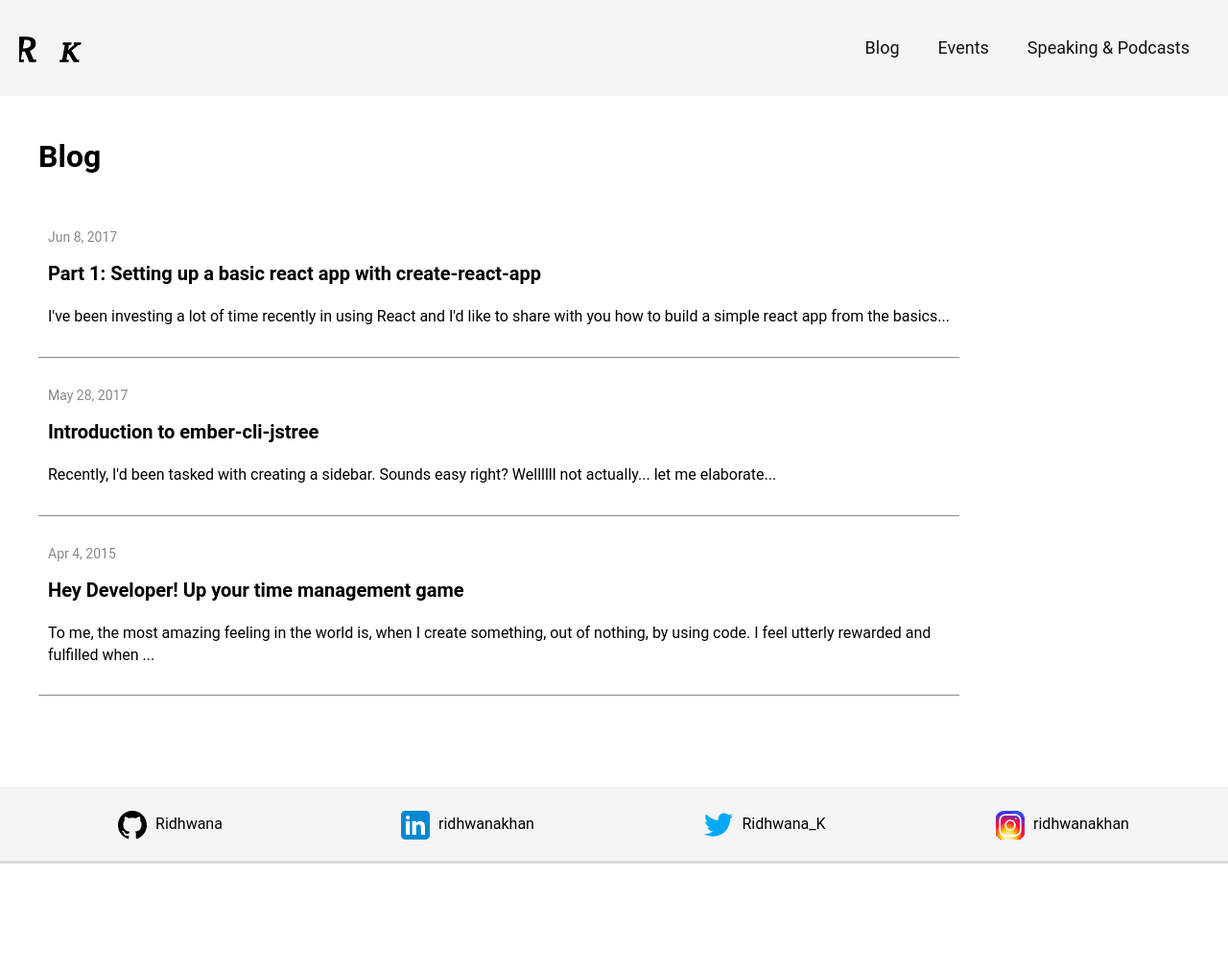
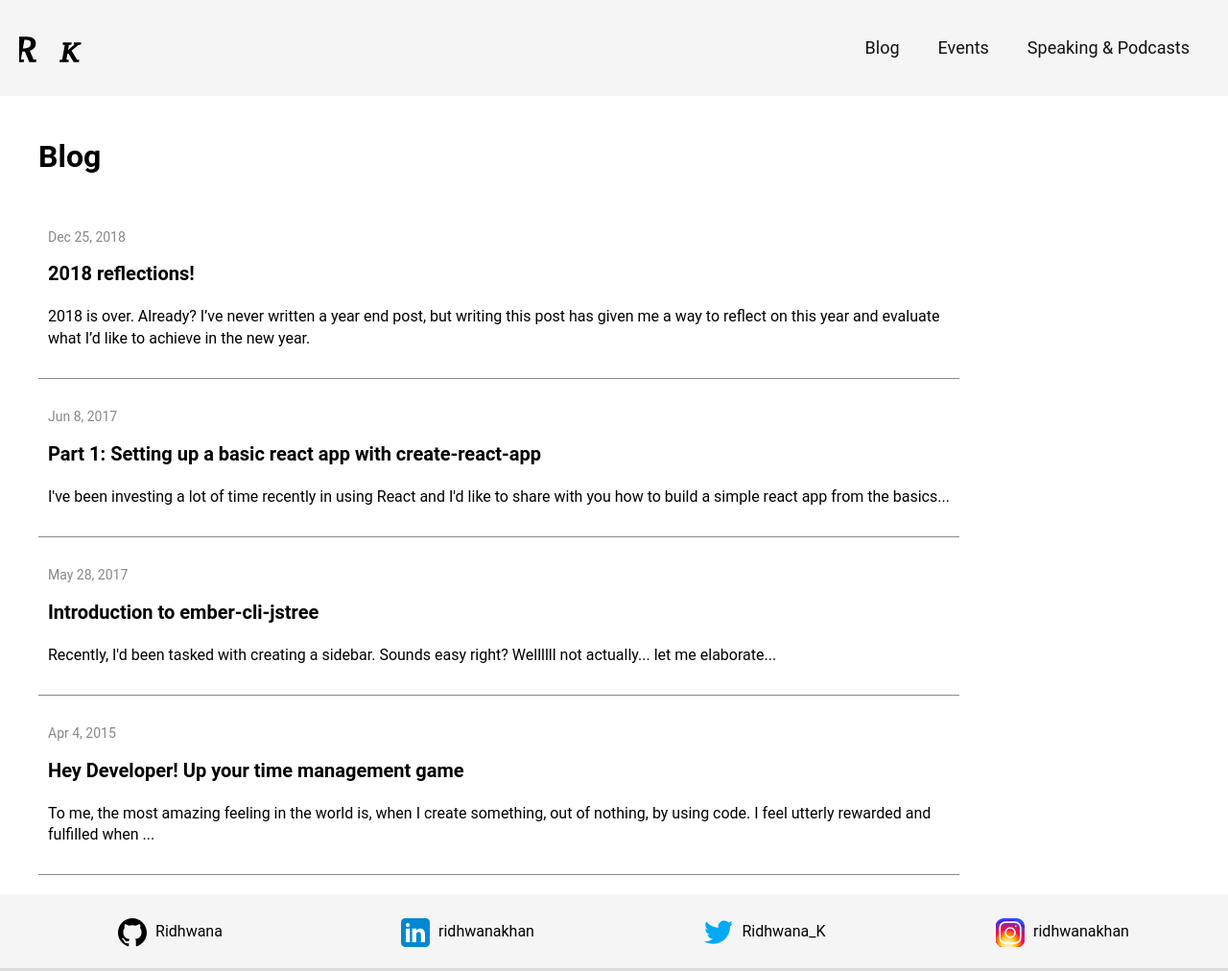
Before and after one commit to Ridhwana/Ridhwana.github.io, a Jekyll site: the page built from blog.md, in a window 1280 px wide. Shown: the whole page at 96% size. Built offline with Jekyll 4.4.1, drawn with Linux system fonts in a browser that asks for light colours; before the commit the page ends 900 px from its top, so only the background shows below that.

Commit message:
feat: new post - 2018 reflections

```diff
--- /dev/null
+++ b/_posts/articles/2018-12-26-2018-reflections.html
@@ -0,0 +1,130 @@
+---
+layout: post
+title: "2018 reflections!"
+description: "Highlights, learnings and challenges of 2018"
+date: 2018-12-25 12:45:20
+comments: false
+keywords: "reflections"
+reading_time: '5 min'
+show_excerpts: true
+excerpt: "2018 is over. Already? I’ve never written a year end post, but writing this post has given me a way to reflect on this year and evaluate what I’d like to achieve in the new year."
+categories: articles
+---
+
+<p>
+  2018 is over. Already? I’ve never written a year end post, but writing this post has given me a way to reflect on the year and evaluate what I’d like to achieve in the new year. Hence, I thought I’d start this tradition and see how it goes.  Here’s my highlights, challenges and learnings from 2018:
+</p>
+
+<div class="section section--split">
+  <div class="section__text">
+    <p>
+      <b>My first keynote</b> ever! <a href="http://pyconbalkan.com/#">Pycon Balkan</a> in Serbia was the first Pycon conference of its kind in the Balkan area, and it was one of the most well-organised and fun conferences that I’ve attended thus far.
+      <p>
+        I’m grateful to Pycon Balkan for giving me the opportunity to share my learnings through my keynote. The preparation for the keynote was really intense, especially because I was giving three other smaller talks around this time. However, I feel like I've improved beyond my expectations because of this experience.
+        My public speaking skills have come a long way, some of the more noticeable improvements have beeen that I no longer feel extremely anxious before a talk, which means that there’s no longer a slight tremor in my voice. I am able to control my pace and pitch, and I’m learning to control my posture as well. However, the way that I impressed myself most was my ability to sip water whilst talking :P. All in all, I really enjoy the entire process. The talk link isn’t up as yet, but as soon as it’s released I’ll update and link to it.
+      </p>
+      <p>
+        Not only was the speaking aspect great, but I also had the opportunity to meet wonderful and interesting people on this journey. During this time, I also experienced my coldest winter in Europe (some truly hibernating worthy temperatures for a South African) with just a touch of snow which was magical.
+      </p>
+    </p>
+  </div>
+  <img src="/assets/images/posts/reflections/keynote.jpg" class="img--split"/>
+</div>
+
+<br>
+
+<div class="section section--split">
+  <img src="/assets/images/posts/reflections/inspiringfifty1.jpg" class="img--split"/>
+  <div class="section__text">
+    <p>
+      Being recognised as <b>one of the fifty inspiring women</b> in South Africa has been my greatest honor this year. <a href="https://southafrica.inspiringfifty.org/inspiring-fifty-2018">.
+
+      <p>
+        InspiringFifty </a> is a non-profit that aims to increase diversity in tech by making female role models in tech more visible. The Inspiring Fifty women are role models for encouraging more girls and women in technology, as well as inspiring future leaders and entrepreneurs to follow in their footsteps. You can read more about it <a href="https://inspiringfifty.org/inspiring-fifty/">here</a> .
+      </p>
+
+      <p>
+        I was truly humbled by this <a href="https://southafrica.inspiringfifty.org/ridhwana-khan">award</a>. Looking at the profiles of <a href="https://southafrica.inspiringfifty.org/inspiring-fifty-2018">all fifty women</a> made me realise that there are so many other women out there that are championing through their industries, leading, inspiring and making a difference. The energy, motivation and ambition of these women is contagious and extremely motivating!
+      </p>
+      <p>
+        I hope to continue making a difference in this industry in every way that I possibly can.
+      </p>
+    </p>
+  </div>
+</div>
+
+
+<br>
+
+<div class="section section--split">
+  <div class="section__text">
+    <p>
+      <b>The Kasi Maths program’s one year anniversary</b>. <a href="https://web.facebook.com/kasimaths/">Kasi Maths</a> aims to help students from previously disadvantaged schools to develop mathematical skills, gain confidence in their mathematical abilities, and increase their enjoyment of mathematics. In the long term Kasi Maths wants to help students to pass mathematics at a Grade 12 level and take up STEM courses  at a tertiary level.
+
+      <p>
+        Kasi Maths has been particularly rewarding because I feel like I am making a direct impact to the students that attend the program. Just like Inspiring fifty, the program has made me realise that there are people out there that simply want to help to make a difference. This program would not be possible without the help from our dedicated volunteers who give up their Mondays and Wednesdays to assist the learners. The learners that attend are motivated, intelligent and ambitious boys and girls that have made it their mission to improve and do better at school, and do something with their lives irrespective of their circumstances.
+      </p>
+      <p>
+         As for me, Kasi Maths has been one of the more difficult endeavours that I’ve undertaken and its been a rocky year for the team. We’re still finding our feet and figuring out what’s the best way to do things, we’re learning slowly and surely we’ll get there with the help of volunteers, partners and schools.
+      </p>
+    </p>
+  </div>
+  <img src="/assets/images/posts/reflections/kasimaths.jpg" class="img--split"/>
+</div>
+
+<br>
+
+<div class="section section--split">
+  <img src="/assets/images/posts/reflections/womenintech.jpg" class="img--split"/>
+  <div class="section__text">
+    <p>
+      <b>Co-organising meetups</b> like <a href="https://www.meetup.com/Women-in-Tech-JHB/">Women In Tech</a>, <a href="https://www.meetup.com/Ladies-that-UX-Johannesburg/">Ladies that UX</a>  and <a href="https://www.meetup.com/RailsBridge-Johannesburg/">Railsbridge</a> - These three meet-ups have allowed me to explore different domains of the technology area, meet interesting people, and learn and share with others. Being a co-organiser has given me a sense of appreciation of how much effort and work goes into preparing for a meet up, and I have a newfound sense of gratitude to other organisers who put events together.
+
+      <p>
+        Through Women In Tech, I’ve been able to interact with women and men in the industry who are passionate about technology as well as diversity within the industry. LTUX (https://ltux.squarespace.com/about-2/) has been the meet up that has given me the most perspective this year. Through this initiative, I’ve learnt so much about user experience and how our decisions as developers can lead to seamless journeys for user which ultimately plays a huge role in the success of an application. It has also allowed me to interact with designers and user experience experts on a new level. Being one of the few software developers at these meet-ups, I’ve come to realise that there are many gaps and challenges in the interaction between designers and developers that we need to bridge. Finally, the last workshop that I co-organised was a RailsBridge workshop. These workshops are free and fun ways to get started or level up with Rails, Ruby, and other web technologies. Railsbridge worships remind me of the struggles that I encountered when I was still learning to code and for me, it emphasises the importance of mentorship, especially since so many aspects of software development can be overwhelming and frustrating.
+      </p>
+    </p>
+  </div>
+</div>
+
+<br>
+
+<div class="section section--split">
+  <div class="section__text">
+    <p>
+      Finally, one of the most difficult decisions I’ve made this year was <b>resigning as a director and employee of Zero One</b>. I had co-founded Zero One in 2015 and helped build this software company through hard-work and dedication. I resigned because I had realized that my happiness lies in a different direction, and for the longest time it has been challenging to put my happiness above my attachment to a company that I’ve seen grow from strength to strength over the years. Through my journey with Zero One I’ve embraced my entrepreneurial spirit, nurtured my confidence, and expanded my relationships. I no longer am just a software developer but I am someone who cares deeply about building products in a manner that allows for sustainability, scalability, and adaptability. I’ve learnt to care about clients and end users, and instead of distancing myself from them, I collaborate with them to build products that are useful. I’ve worked with multiple clients over years through Zero One and I’ll forever be grateful for the learnings that I took away from working with each client. Some of these learning were more technical like architecture and design practices, whilst others were about project design, management, and scope. I’ve also learnt about good team dynamics, team motivation, and effective communication. I’ll use these learnings throughout my life in all that I do.
+    </p>
+  </div>
+  <img src="/assets/images/posts/reflections/zeroone.jpg" class="img--split"/>
+</div>
+
+<br>
+
+<p>
+  This year has been rewarding and fulfilling in many ways, its also been exhausting with very little balance and time to myself. I’m most grateful that I feel like with each year through all the different things that I try, I’m closer to understanding and learning more about myself. In its simplest form this year I learnt:
+</p>
+<ul>
+  <li> The value of being able to communicate effectively </li>
+  <li> Software development is not only about the technology but there are so many other aspects to creating a good product. </li>
+  <li> Ona  more personal level - to be detach myself emotionally from draining situations that are not to my expectations and not within my control. Its still a work in progress but I’m slowly but surely getting there.</li>
+</ul>
+
+<p>
+  I’m glad for the support system that I’ve had, in particular, the friends and family that have helped me through difficult periods this year.
+</p>
+
+<p>I look forward to 2019 with new resolutions and hopefully a new energy. In 2019 I’d like to work towards:</p>
+
+<ul>
+  <li> More speaking opportunities that allow me to learn and share and meet new people in South Africa and abroad all aligned in trying to learn, share and make a difference through technology.</li>
+  <li> A more healthy way of living - gym, good eating habits and some balance in my life.</li>
+  <li> As fun as it was doing all these amazing things in 2018, I’ve realised that I’m not very good at saying no to new endeavours. Whilst this has had its perks over the years, it has left me feeling overwhelmed and exhausted for months on end. This year I want to focus on the things that I am extremely passionate about and that I can truly make a difference towards.</li>
+  <li> Tech Tech and more tech. As always I want to continue learning as tech constantly evolves. However, I'd like to have more focussed learning.</li>
+  <li> Expanding the Kasi Maths program to help more students and to run sustainably. This means getting out of my comfort zone and reaching out to partners and volunteers.</li>
+</ul>
+
+<br>
+
+<p>
+  With that being said - <b>Wishing you all a successful and happy 2019!</b>
+</p>
--- /dev/null
+++ b/css/_sass/posts.sass
@@ -0,0 +1,21 @@
+.img--split
+  height: 300px
+  margin: 0 2em
+
+.section--split
+  display: flex
+  flex-direction: row
+  margin: 1em 0
+  align-items: center
+
+.section__text
+  margin: 0 2em
+
+
+@include media-query($mobile-large)
+  .section--split
+    flex-direction: column
+
+  .img--split
+    width: 80%
+    height: auto
--- a/css/main.scss
+++ b/css/main.scss
@@ -14,3 +14,4 @@
 @import "blog";
 @import "events";
 @import "speaking";
+@import "posts";
```
Also changed, not shown: assets/images/posts/reflections/inspiringfifty.jpg (added), assets/images/posts/reflections/inspiringfifty1.jpg (added), assets/images/posts/reflections/kasimaths.jpg (added), assets/images/posts/reflections/keynote.jpg (added), assets/images/posts/reflections/womenintech.jpg (added), assets/images/posts/reflections/zeroone.jpg (added).
